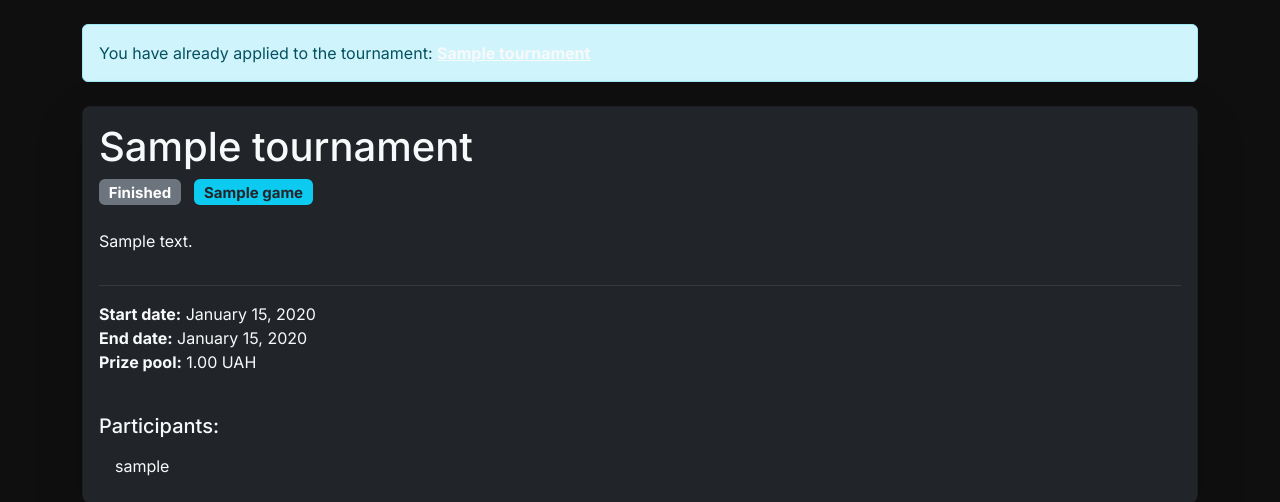
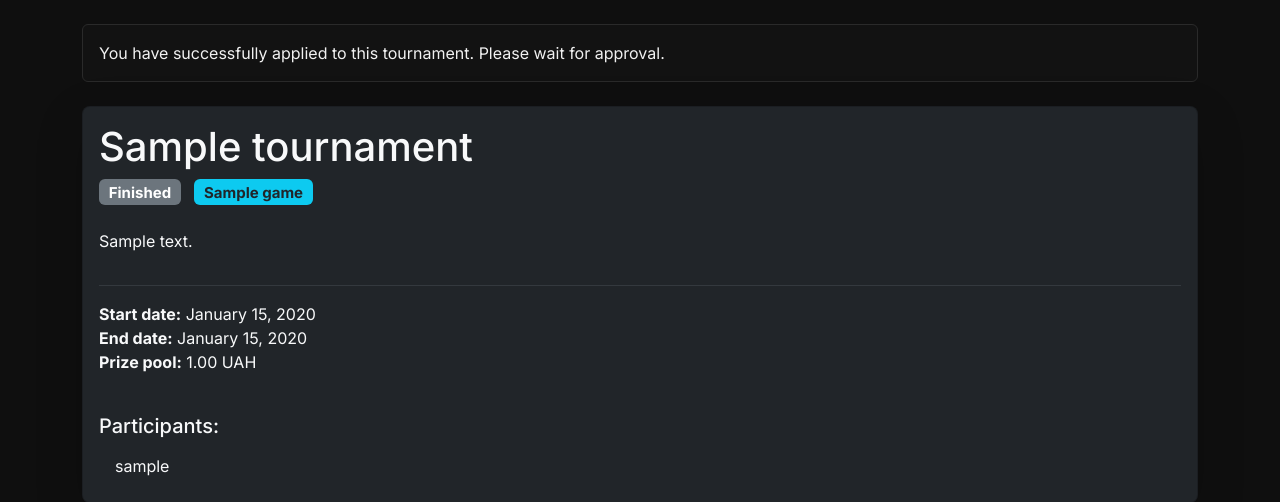
Before and after one commit to PavelSemenikhin/cyber-hub, a Django app: page /tournaments/1/ in a window 1280 px wide. Shown: the part 54-556 px from the top of the page. Run offline with Django 5.2, Linux system fonts and the light colour scheme; a user stored in the database is signed in; tables that the repository leaves empty hold one stand-in row (values such as "Sample post"); parts of the project's set-up code (start-up, migrations or seed data) failed here and were passed over.

Commit message:
fix button in tournament detail while you in status register

```diff
--- a/tournaments/templates/tournaments/tournament_detail.html
+++ b/tournaments/templates/tournaments/tournament_detail.html
@@ -6,19 +6,25 @@
   <div class="container mt-4">
 
     {% if user.is_authenticated %}
-      {% if not has_applied %}
-        {% if tournament.status == "registration" %}
-          <a href="{% url 'tournaments:apply' tournament.pk %}" class="btn btn-primary mb-4">
-            Apply to Tournament
-          </a>
-        {% endif %}
-      {% else %}
-        <div class="alert alert-info mb-4">
-          You have already applied to the tournament:
-          <a href="{% url 'tournaments:tournament-detail' tournament.pk %}" class="link-light fw-bold">
-            {{ tournament.title }}
+      {% if applied_here_pending %}
+        <div class="alert mb-4" style="background-color: #121212; color: #f1f1f1; border: 1px solid #2a2a2a;">
+          You have successfully applied to this tournament. Please wait for approval.
+        </div>
+      {% elif has_applied_here %}
+        <div class="alert mb-4" style="background-color: #121212; color: #f1f1f1; border: 1px solid #2a2a2a;">
+          You have already applied to this tournament.
+        </div>
+      {% elif has_applied %}
+        <div class="alert mb-4" style="background-color: #121212; color: #f1f1f1; border: 1px solid #2a2a2a;">
+          You have already applied to another tournament:
+          <a href="{% url 'tournaments:tournament-detail' applied_tournament.pk %}" class="fw-bold text-decoration-underline text-light">
+            {{ applied_tournament.title }}
           </a>
         </div>
+      {% elif tournament.status == "registration" %}
+        <a href="{% url 'tournaments:apply' tournament.pk %}" class="btn btn-primary mb-4">
+          Apply to Tournament
+        </a>
       {% endif %}
     {% endif %}
 
@@ -43,7 +49,7 @@
         </ul>
 
         {% if tournament.status == "registration" %}
-          <div class="alert alert-warning mt-3">
+          <div class="alert mt-3" style="background-color: #121212; color: #f1f1f1; border: 1px solid #2a2a2a;">
             Registration is open. Only 2 players can join.
           </div>
         {% endif %}
--- a/tournaments/views.py
+++ b/tournaments/views.py
@@ -70,10 +70,32 @@ class TournamentDetailView(DetailView):
     def get_context_data(self, **kwargs):
         context = super().get_context_data(**kwargs)
         tournament = self.object
+
         if self.request.user.is_authenticated:
-            context["has_applied"] = tournament.applications.filter(
-                user=self.request.user
-            ).exists()
+            other_application = TournamentApplication.objects.filter(
+                user=self.request.user,
+                tournament__status__in=[
+                    TournamentStatus.REGISTRATION,
+                    TournamentStatus.IN_PROGRESS
+                ],
+                status__in=[
+                    ApplicationStatus.PENDING,
+                    ApplicationStatus.ACCEPTED
+                ]
+            ).exclude(tournament=tournament).first()
+
+            this_application = TournamentApplication.objects.filter(
+                tournament=tournament,
+                user=self.request.user,
+            ).first()
+
+            context["has_applied"] = bool(other_application)
+            context["applied_tournament"] = other_application.tournament if other_application else None
+            context["has_applied_here"] = bool(this_application)
+
+            if this_application and this_application.status == ApplicationStatus.PENDING:
+                context["applied_here_pending"] = True
+
         return context
 
 
```
